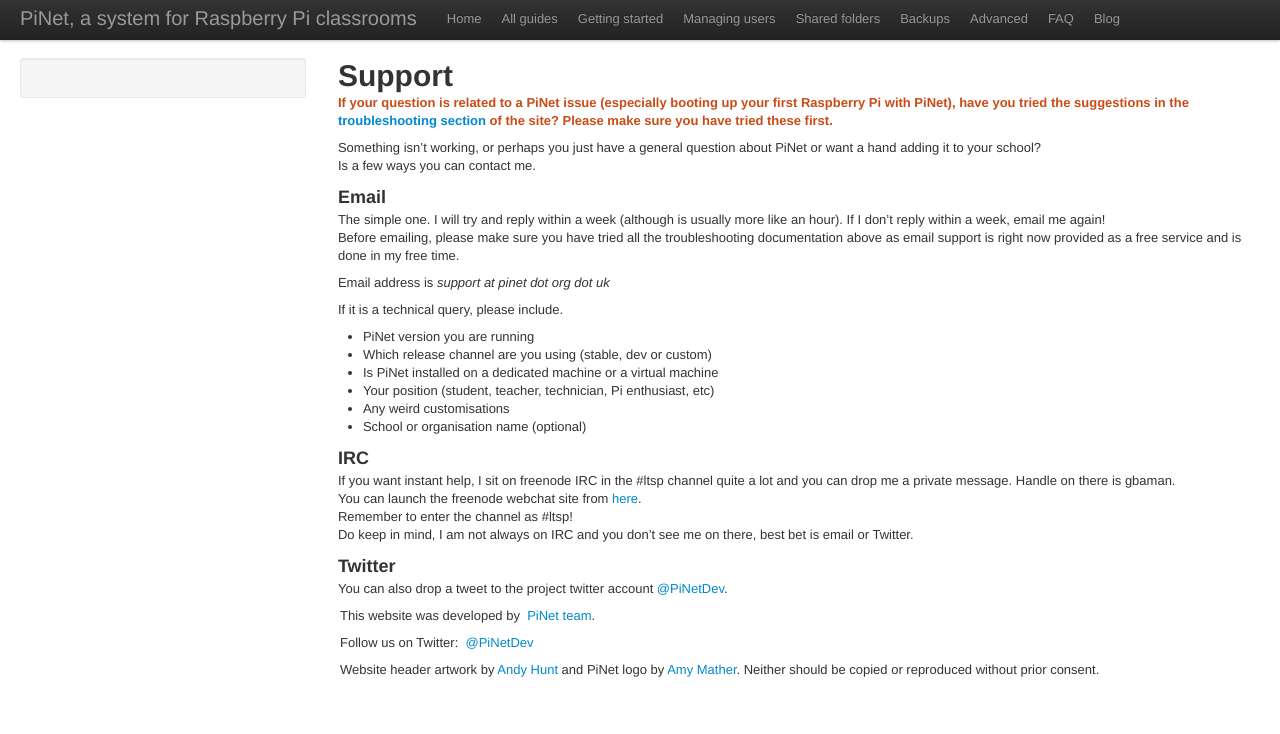
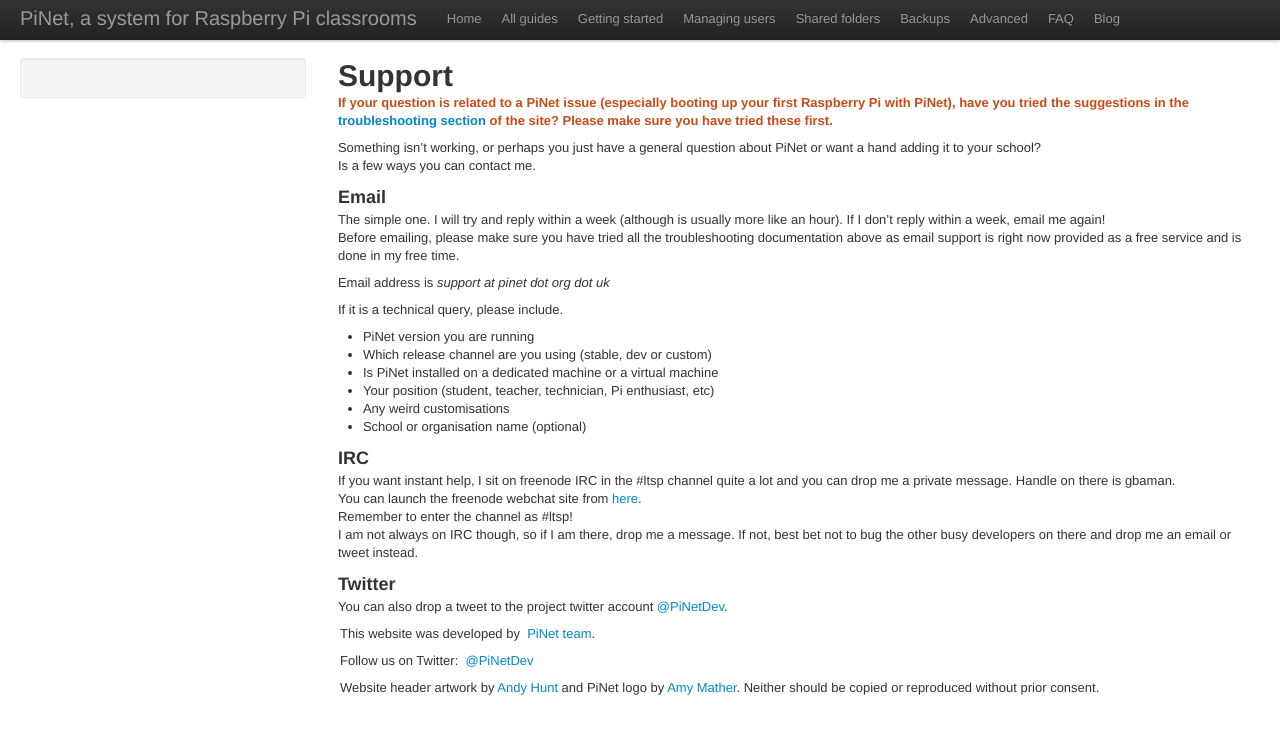
Before and after one commit to PiNet/PiNet.github.io, a Jekyll site: the page built from articles/support.md, in a window 1280 px wide. Shown: the top 734 px of the page. Built offline with Jekyll 4.4.1, drawn with Linux system fonts in a browser that asks for light colours; some web fonts are replaced; Markdown is read by kramdown in place of the engine named in the settings.

Commit message:
Updated IRC support section

```diff
--- a/articles/support.md
+++ b/articles/support.md
@@ -29,7 +29,7 @@
 If you want instant help, I sit on freenode IRC in the #ltsp channel quite a lot and you can drop me a private message. Handle on there is gbaman.
 You can launch the freenode webchat site from [here](https://webchat.freenode.net/).
 Remember to enter the channel as #ltsp!
-Do keep in mind, I am not always on IRC and you don't see me on there, best bet is email or Twitter.
+I am not always on IRC though, so if I am there, drop me a message. If not, best bet not to bug the other busy developers on there and drop me an email or tweet instead.
 
 ### Twitter
 You can also drop a tweet to the project twitter account  [@PiNetDev](https://twitter.com/pinetdev).
```
